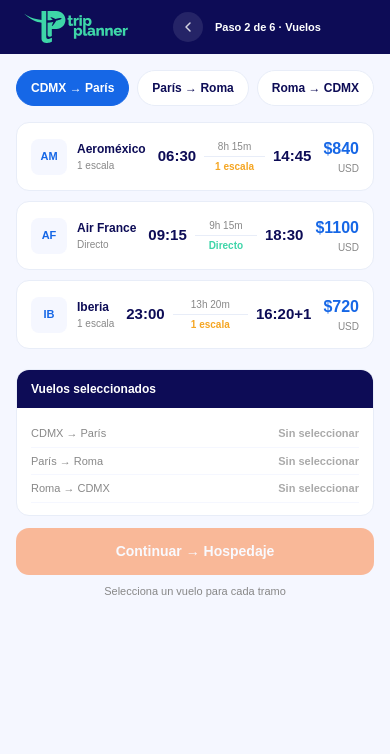
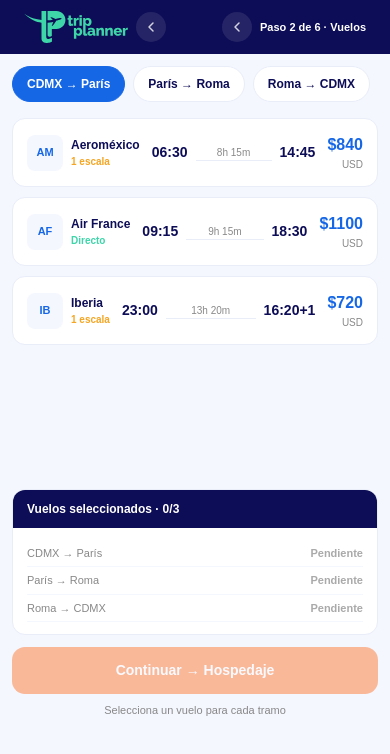
Before and after one commit to barreradionisio/trip-planner, a Next.js app: page /vuelos in a window 390 px wide. Shown: the top 754 px of the page. Built offline with nearby package versions, Linux system fonts and the light colour scheme.

Commit message:
responsive vuelos movil

```diff
--- a/app/vuelos/page.tsx
+++ b/app/vuelos/page.tsx
@@ -4,9 +4,6 @@
 import Link from "next/link";
 import { useRouter } from "next/navigation";
 import Logo from "../components/Logo";
-import { useIsMobile } from "../hooks/useIsMobile";
-
-const ciudades = ["París", "Roma"];
 
 const vuelosData: { [key: string]: any[] } = {
   "CDMX → París": [
@@ -28,7 +25,6 @@
 
 export default function Vuelos() {
   const router = useRouter();
-  const isMobile = useIsMobile();
   const [tramoActivo, setTramoActivo] = useState(0);
   const [seleccionados, setSeleccionados] = useState<{ [key: string]: number }>({});
 
@@ -46,22 +42,88 @@
   };
 
   return (
-    <div style={{ minHeight: "100vh", display: "flex", flexDirection: "column", fontFamily: "'Montserrat',sans-serif", background: "#f5f7ff" }}>
+    <>
+      <style>{`
+        * { box-sizing: border-box; }
+        .vuelos-wrap {
+          min-height: 100vh;
+          display: flex;
+          flex-direction: column;
+          font-family: 'Montserrat', sans-serif;
+          background: #f5f7ff;
+          width: 100%;
+          max-width: 100vw;
+        }
+        .vuelos-topbar {
+          background: #0D0C56;
+          padding: 11px 24px;
+          display: flex;
+          align-items: center;
+          justify-content: space-between;
+          flex-shrink: 0;
+          position: relative;
+        }
+        .vuelos-topbar-left { display: flex; align-items: center; gap: 12px; }
+        .vuelos-pasos { display: flex; align-items: center; gap: 4px; }
+        .vuelos-paso-mobile { display: none; font-size: 11px; font-weight: 700; color: #fff; white-space: nowrap; align-items: center; gap: 8px; }
+        .vuelos-body {
+          display: grid;
+          grid-template-columns: 1fr 300px;
+          gap: 20px;
+          padding: 20px;
+          flex: 1;
+          max-width: 1100px;
+          margin: 0 auto;
+          width: 100%;
+        }
+        .vuelos-sidebar { display: flex; flex-direction: column; }
+        .vuelos-sidebar-mobile { display: none; flex-direction: column; }
+        .vuelos-tabs {
+          display: flex;
+          gap: 8px;
+          margin-bottom: 16px;
+          overflow-x: auto;
+        }
+        .vuelos-card {
+          background: #fff;
+          border-radius: 13px;
+          border: 1.5px solid #e8edf8;
+          padding: 16px 20px;
+          cursor: pointer;
+          transition: all 0.2s;
+          margin-bottom: 10px;
+          display: block;
+          width: 100%;
+          text-align: left;
+          font-family: 'Montserrat', sans-serif;
+          -webkit-appearance: none;
+        }
+        .vuelos-card:active { opacity: 0.8; }
+
+        @media (max-width: 768px) {
+  .vuelos-pasos { display: none; }
+  .vuelos-paso-mobile { display: flex; }
+  .vuelos-body { grid-template-columns: 1fr; padding: 12px; }
+  .vuelos-sidebar { display: none; }
+  .vuelos-sidebar-mobile { display: flex; }
+  .vuelos-card { padding: 14px; }
+}
+      `}</style>
+
+      <div className="vuelos-wrap">
 
         {/* TOPBAR */}
-      <div style={{ background: "#0D0C56", padding: "11px 24px", display: "flex", alignItems: "center", justifyContent: "space-between", flexShrink: 0 }}>
+ <div className="vuelos-topbar">
+  <div style={{ display: "flex", alignItems: "center", gap: "8px" }}>
     <Logo variant="teal" />
-        <div style={{ display: "flex", alignItems: "center", gap: "4px" }}>
-          <button onClick={() => router.back()} style={{ background: "rgba(255,255,255,0.1)", border: "none", borderRadius: "50%", color: "rgba(255,255,255,0.8)", cursor: "pointer", marginRight: "8px", display: "flex", alignItems: "center", justifyContent: "center", width: "30px", height: "30px" }}
-            onMouseEnter={e => (e.currentTarget as HTMLElement).style.background = "rgba(255,255,255,0.18)"}
-            onMouseLeave={e => (e.currentTarget as HTMLElement).style.background = "rgba(255,255,255,0.1)"}
-          >
+    <button onClick={() => router.back()} style={{ background: "rgba(255,255,255,0.1)", border: "none", borderRadius: "50%", color: "rgba(255,255,255,0.8)", cursor: "pointer", display: "flex", alignItems: "center", justifyContent: "center", width: "30px", height: "30px" }}>
       <svg width="16" height="16" viewBox="0 0 24 24" fill="none" stroke="currentColor" strokeWidth="2.2" strokeLinecap="round" strokeLinejoin="round">
         <polyline points="15 18 9 12 15 6"/>
       </svg>
     </button>
-          {!isMobile ? (
-            ["Destinos", "Vuelos", "Hospedaje", "Itinerario", "Pasajeros", "Pago"].map((s, i) => (
+  </div>
+  <div className="vuelos-pasos">
+    {["Destinos", "Vuelos", "Hospedaje", "Itinerario", "Pasajeros", "Pago"].map((s, i) => (
       <div key={s} style={{ display: "flex", alignItems: "center", gap: "4px" }}>
         <div style={{ display: "flex", alignItems: "center", gap: "4px" }}>
           <div style={{ width: "22px", height: "22px", borderRadius: "50%", display: "flex", alignItems: "center", justifyContent: "center", fontSize: "10px", fontWeight: "800", background: i === 0 ? "#3ED5A9" : i === 1 ? "#1667E6" : "rgba(255,255,255,0.15)", color: i < 2 ? "#0D0C56" : "rgba(255,255,255,0.4)" }}>{i === 0 ? "✓" : i + 1}</div>
@@ -69,69 +131,71 @@
         </div>
         {i < 5 && <div style={{ width: "16px", height: "1px", background: "rgba(255,255,255,0.15)" }} />}
       </div>
-            ))
-          ) : (
-            <div style={{ fontSize: "11px", fontWeight: "700", color: "#fff" }}>Paso 2 de 6 · Vuelos</div>
-          )}
+    ))}
   </div>
-        <div style={{ width: isMobile ? "0" : "120px" }} />
+  <div className="vuelos-paso-mobile">
+    <button onClick={() => router.back()} style={{ background: "rgba(255,255,255,0.1)", border: "none", borderRadius: "50%", color: "rgba(255,255,255,0.8)", cursor: "pointer", display: "flex", alignItems: "center", justifyContent: "center", width: "30px", height: "30px", flexShrink: 0 }}>
+      <svg width="16" height="16" viewBox="0 0 24 24" fill="none" stroke="currentColor" strokeWidth="2.2" strokeLinecap="round" strokeLinejoin="round">
+        <polyline points="15 18 9 12 15 6"/>
+      </svg>
+    </button>
+    Paso 2 de 6 · Vuelos
+  </div>
 </div>
 
         {/* BODY */}
-      <div style={{ display: isMobile ? "flex" : "grid", flexDirection: isMobile ? "column" : undefined, gridTemplateColumns: isMobile ? undefined : "1fr 320px", gap: "20px", padding: isMobile ? "16px" : "20px", flex: 1, maxWidth: "1100px", margin: "0 auto", width: "100%", boxSizing: "border-box" }}>
+        <div className="vuelos-body">
 
           {/* IZQUIERDA */}
           <div>
             {/* TABS TRAMOS */}
-          <div style={{ display: "flex", gap: "8px", marginBottom: "16px", overflowX: "auto" }}>
+            <div className="vuelos-tabs">
               {tramos.map((t, i) => (
                 <button
                   key={t}
                   onClick={() => setTramoActivo(i)}
-                style={{ padding: "8px 14px", border: `1.5px solid ${tramoActivo === i ? "#1667E6" : seleccionados[t] ? "#3ED5A9" : "#e8edf8"}`, borderRadius: "50px", fontSize: "12px", fontWeight: "700", cursor: "pointer", background: tramoActivo === i ? "#1667E6" : seleccionados[t] ? "#e8fff5" : "#fff", color: tramoActivo === i ? "#fff" : seleccionados[t] ? "#085041" : "#0D0C56", whiteSpace: "nowrap", flexShrink: 0 }}
+                  style={{ padding: "8px 14px", border: `1.5px solid ${tramoActivo === i ? "#1667E6" : seleccionados[t] ? "#3ED5A9" : "#e8edf8"}`, borderRadius: "50px", fontSize: "12px", fontWeight: "700", cursor: "pointer", background: tramoActivo === i ? "#1667E6" : seleccionados[t] ? "#e8fff5" : "#fff", color: tramoActivo === i ? "#fff" : seleccionados[t] ? "#085041" : "#0D0C56", whiteSpace: "nowrap", flexShrink: 0, fontFamily: "Montserrat, sans-serif" }}
                 >
                   {seleccionados[t] ? "✓ " : ""}{t}
                 </button>
               ))}
             </div>
 
-          {/* VUELOS DEL TRAMO */}
-          <div style={{ display: "flex", flexDirection: "column", gap: "10px" }}>
+            {/* VUELOS */}
             {vuelosData[tramos[tramoActivo]].map(v => (
-              <div
+              <button
                 key={v.id}
+                className="vuelos-card"
                 onClick={() => seleccionar(tramos[tramoActivo], v.id)}
-                style={{ background: seleccionados[tramos[tramoActivo]] === v.id ? "#f8faff" : "#fff", borderRadius: "13px", border: `1.5px solid ${seleccionados[tramos[tramoActivo]] === v.id ? "#1667E6" : "#e8edf8"}`, padding: isMobile ? "14px" : "16px 20px", cursor: "pointer", transition: "all 0.2s" }}
+                style={{ background: seleccionados[tramos[tramoActivo]] === v.id ? "#f8faff" : "#fff", border: `1.5px solid ${seleccionados[tramos[tramoActivo]] === v.id ? "#1667E6" : "#e8edf8"}` }}
               >
                 <div style={{ display: "flex", alignItems: "center", justifyContent: "space-between", gap: "12px" }}>
-                  <div style={{ display: "flex", alignItems: "center", gap: "10px" }}>
-                    <div style={{ width: "36px", height: "36px", borderRadius: "8px", background: "#f5f7ff", display: "flex", alignItems: "center", justifyContent: "center", fontWeight: "800", fontSize: "11px", color: "#1667E6", flexShrink: 0 }}>{v.codigo}</div>
+                  <div style={{ display: "flex", alignItems: "center", gap: "8px", flexShrink: 0 }}>
+                    <div style={{ width: "36px", height: "36px", borderRadius: "8px", background: "#f5f7ff", display: "flex", alignItems: "center", justifyContent: "center", fontWeight: "800", fontSize: "11px", color: "#1667E6" }}>{v.codigo}</div>
                     <div>
                       <div style={{ fontWeight: "700", fontSize: "12px", color: "#0D0C56" }}>{v.aerolinea}</div>
-                      <div style={{ fontSize: "10px", color: "#888" }}>{v.escala}</div>
+                      <div style={{ fontSize: "10px", color: v.escala === "Directo" ? "#3ED5A9" : "#F5A623", fontWeight: "600" }}>{v.escala}</div>
                     </div>
                   </div>
                   <div style={{ display: "flex", alignItems: "center", gap: "8px", flex: 1, justifyContent: "center" }}>
-                    <div style={{ fontWeight: "800", fontSize: "15px", color: "#0D0C56" }}>{v.salida}</div>
-                    <div style={{ flex: 1, display: "flex", flexDirection: "column", alignItems: "center", gap: "2px" }}>
+                    <div style={{ fontWeight: "800", fontSize: "14px", color: "#0D0C56" }}>{v.salida}</div>
+                    <div style={{ flex: 1, display: "flex", flexDirection: "column", alignItems: "center" }}>
                       <div style={{ fontSize: "10px", color: "#888" }}>{v.duracion}</div>
                       <div style={{ width: "100%", height: "1px", background: "#e8edf8" }} />
-                      <div style={{ fontSize: "10px", color: v.escala === "Directo" ? "#3ED5A9" : "#F5A623", fontWeight: "600" }}>{v.escala}</div>
                     </div>
-                    <div style={{ fontWeight: "800", fontSize: "15px", color: "#0D0C56" }}>{v.llegada}</div>
+                    <div style={{ fontWeight: "800", fontSize: "14px", color: "#0D0C56" }}>{v.llegada}</div>
                   </div>
                   <div style={{ textAlign: "right", flexShrink: 0 }}>
                     <div style={{ fontWeight: "800", fontSize: "16px", color: "#1667E6" }}>${v.precio}</div>
                     <div style={{ fontSize: "10px", color: "#888" }}>USD</div>
                   </div>
                 </div>
-              </div>
+              </button>
             ))}
           </div>
-        </div>
 
-        {/* SIDEBAR */}
-        <div>
+          {/* SIDEBAR DESKTOP */}
+          <div className="vuelos-sidebar">
             <div style={{ background: "#fff", borderRadius: "13px", border: "1.5px solid #e8edf8", overflow: "hidden", marginBottom: "12px" }}>
               <div style={{ padding: "10px 14px", background: "#0D0C56" }}>
                 <div style={{ fontFamily: "sans-serif", fontWeight: "800", fontSize: "12px", color: "#fff" }}>Vuelos seleccionados</div>
@@ -154,18 +218,38 @@
                 )}
               </div>
             </div>
-
-          <Link
-            href={totalVuelos >= tramos.length ? "/hospedaje" : "#"}
-            style={{ width: "100%", padding: "13px", backgroundColor: "#FF5C00", color: "#fff", border: "none", borderRadius: "13px", fontFamily: "sans-serif", fontWeight: "800", fontSize: "14px", cursor: totalVuelos < tramos.length ? "not-allowed" : "pointer", opacity: totalVuelos < tramos.length ? 0.4 : 1, textDecoration: "none", display: "block", textAlign: "center", boxSizing: "border-box" as const }}
-          >
+            <Link href={totalVuelos >= tramos.length ? "/hospedaje" : "#"} style={{ width: "100%", padding: "13px", backgroundColor: "#FF5C00", color: "#fff", borderRadius: "13px", fontFamily: "sans-serif", fontWeight: "800", fontSize: "14px", opacity: totalVuelos < tramos.length ? 0.4 : 1, textDecoration: "none", display: "block", textAlign: "center" }}>
               Continuar → Hospedaje
             </Link>
-          {totalVuelos < tramos.length && (
-            <div style={{ fontSize: "11px", color: "#888", textAlign: "center", marginTop: "8px" }}>Selecciona un vuelo para cada tramo</div>
-          )}
+            {totalVuelos < tramos.length && <div style={{ fontSize: "11px", color: "#888", textAlign: "center", marginTop: "8px" }}>Selecciona un vuelo para cada tramo</div>}
+          </div>
+
+          {/* SIDEBAR MÓVIL */}
+          <div className="vuelos-sidebar-mobile">
+            <div style={{ background: "#fff", borderRadius: "13px", border: "1.5px solid #e8edf8", overflow: "hidden", marginBottom: "12px" }}>
+              <div style={{ padding: "10px 14px", background: "#0D0C56" }}>
+                <div style={{ fontFamily: "sans-serif", fontWeight: "800", fontSize: "12px", color: "#fff" }}>Vuelos seleccionados · {totalVuelos}/{tramos.length}</div>
+              </div>
+              <div style={{ padding: "12px 14px" }}>
+                {tramos.map(t => {
+                  const vuelo = vuelosData[t]?.find((v: any) => v.id === seleccionados[t]);
+                  return (
+                    <div key={t} style={{ display: "flex", justifyContent: "space-between", fontSize: "11px", padding: "5px 0", borderBottom: "1px solid #f5f7ff" }}>
+                      <span style={{ color: "#888" }}>{t}</span>
+                      <span style={{ fontWeight: "600", color: vuelo ? "#1667E6" : "#aaa" }}>{vuelo ? `$${vuelo.precio}` : "Pendiente"}</span>
+                    </div>
+                  );
+                })}
               </div>
             </div>
+            <Link href={totalVuelos >= tramos.length ? "/hospedaje" : "#"} style={{ width: "100%", padding: "13px", backgroundColor: "#FF5C00", color: "#fff", borderRadius: "13px", fontFamily: "sans-serif", fontWeight: "800", fontSize: "14px", opacity: totalVuelos < tramos.length ? 0.4 : 1, textDecoration: "none", display: "block", textAlign: "center" }}>
+              Continuar → Hospedaje
+            </Link>
+            {totalVuelos < tramos.length && <div style={{ fontSize: "11px", color: "#888", textAlign: "center", marginTop: "8px" }}>Selecciona un vuelo para cada tramo</div>}
           </div>
+
+        </div>
+      </div>
+    </>
   );
 }
```
Lines whose indentation alone changed are shown as unchanged.
